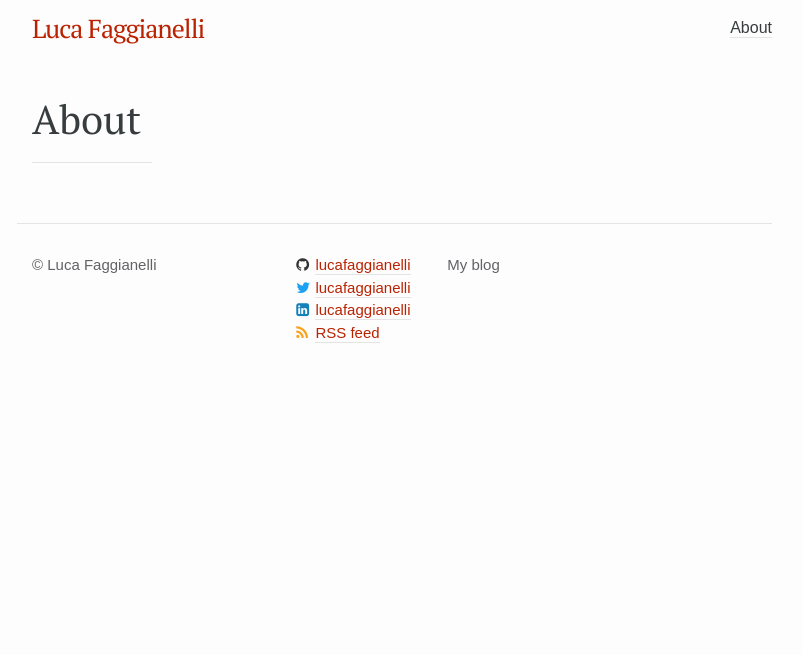
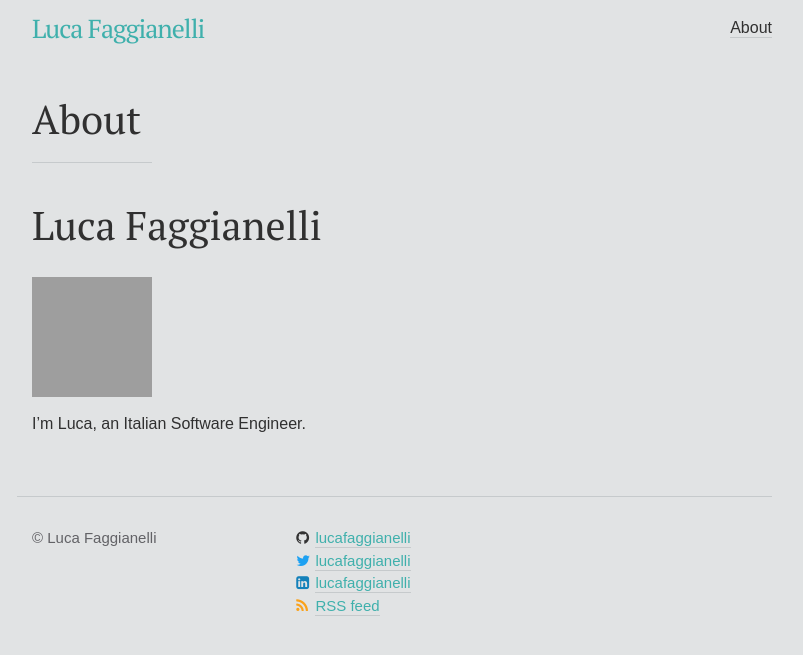
Before and after one commit to lucafaggianelli/lucafaggianelli.github.io, a Jekyll site: the page built from about.md, in a window 1280 px wide. Shown: the top 655 px of the page, without its empty margins (238-1041 px from the left). Built offline with Jekyll 4.4.1, drawn with Linux system fonts in a browser that asks for light colours; some web fonts are replaced; grey boxes are pictures that could not be loaded.

Commit message:
Add author card, new colors palette

```diff
--- a/_config.yml
+++ b/_config.yml
@@ -1,8 +1,5 @@
 # Site settings
 title: Luca Faggianelli
-email: luca.faggianelli@gmail.com
-description: > # this means to ignore newlines until "baseurl:"
-    My blog
 
 baseurl: "" # the subpath of your site, e.g. /blog
 url: "http://lucafaggianelli.github.io"
--- /dev/null
+++ b/_data/author.yml
@@ -0,0 +1,4 @@
+name: 'Luca Faggianelli'
+gravatar_hash: '317ceaa65ef5ab16ef60bae5f2e85e0b'
+bio: >
+  I'm Luca, an Italian Software Engineer.
--- /dev/null
+++ b/_includes/author.html
@@ -0,0 +1,5 @@
+<div class="author-card">
+  <img src="http://www.gravatar.com/avatar/{{ site.data.author.gravatar_hash }}?size=120" />
+  <h2>{{ site.data.author.name }}</h2>
+  <p>{{ site.data.author.bio }}</p>
+</div>
--- a/_layouts/post.html
+++ b/_layouts/post.html
@@ -13,3 +13,5 @@ layout: default
   </div>
 
 </article>
+
+{% include author.html %}
--- a/_sass/_layout.scss
+++ b/_sass/_layout.scss
@@ -276,3 +276,17 @@
 .gist-data {
   max-height: 350px;
 }
+
+
+
+/* Author card */
+.author-card {
+  border-top: 1px solid $grey-color-light;
+  padding: 1em 2em;
+
+  img {
+    float: left;
+    border-radius: 50%;
+    margin-right: 1em;
+  }
+}
--- a/about.md
+++ b/about.md
@@ -3,3 +3,9 @@ layout: page
 title: About
 permalink: /about/
 ---
+
+# {{ site.data.author.name }}
+
+![Gravatar](http://www.gravatar.com/avatar/{{ site.data.author.gravatar_hash }}?size=120)
+
+{{ site.data.author.bio }}
--- a/css/main.scss
+++ b/css/main.scss
@@ -16,9 +16,9 @@ $hs-font-family:   'PT Serif', Arial, sans-serif;
 
 $spacing-unit:     30px;
 
-$text-color:       #373D3F;
-$background-color: #fdfdfd;
-$brand-color:      #BA2302;
+$text-color:       #303030;
+$background-color: #e1e3e4;
+$brand-color:      #3fb0ac;
 
 $grey-color:       #626266;
 $grey-color-light: darken($background-color, 10%);
```
